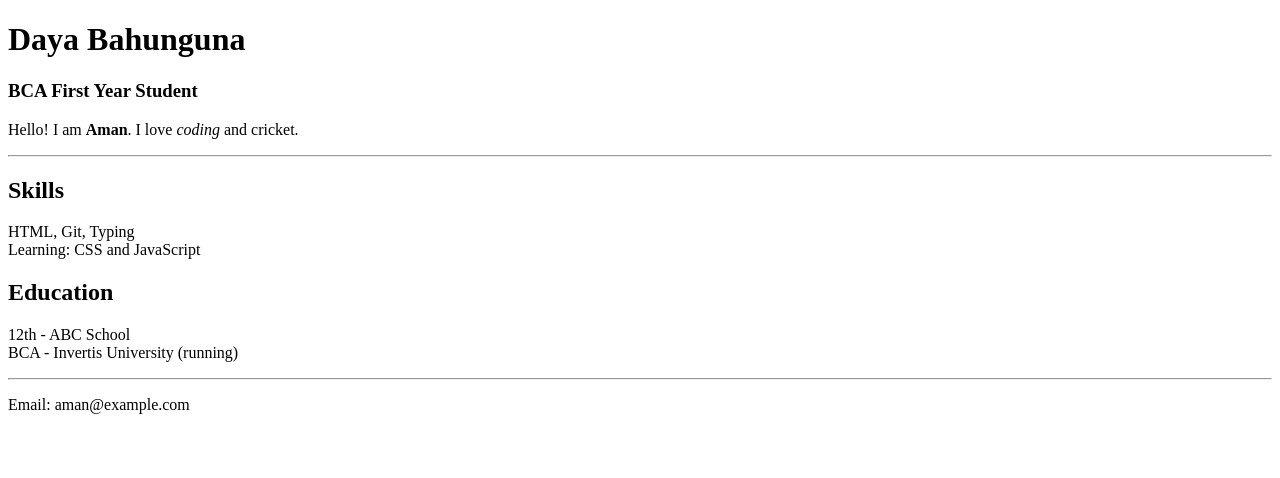
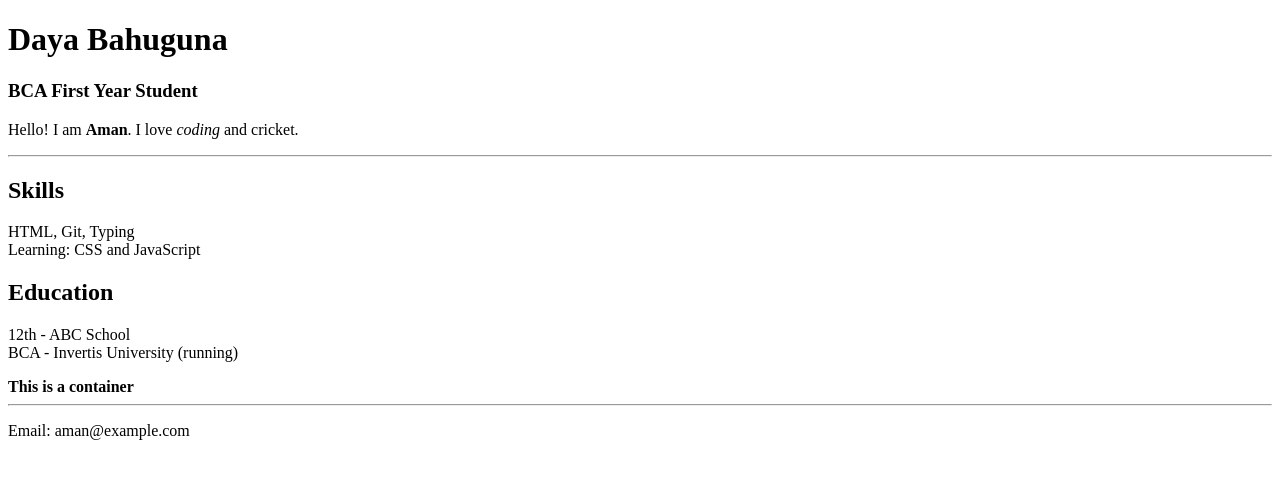
Before and after one commit to pandeyOnGitt/CSS, a plain HTML site: page index.html in a window 1280 px wide. Drawn offline with Linux system fonts and the light colour scheme; a script that the page names is missing.

Commit message:
modified the html file

```diff
--- a/index.html
+++ b/index.html
@@ -6,7 +6,7 @@
 </head>
 <body>
 <!--  2.1 -->
-<h1>Daya Bahunguna</h1>
+<h1>Daya Bahuguna</h1>
 <h3>BCA First Year Student</h3>
 <p>Hello! I am <strong>Aman</strong>. I love <em>coding</em> and cricket.</p>
 <hr>
@@ -20,6 +20,9 @@
 <p>12th - ABC School<br>BCA - Invertis University (running)</p>
 </div>
 
+<div class="container">
+    <strong>This is a container </strong>
+</div>
 
 <hr>
 <p>Email: aman@example.com</p>
```
